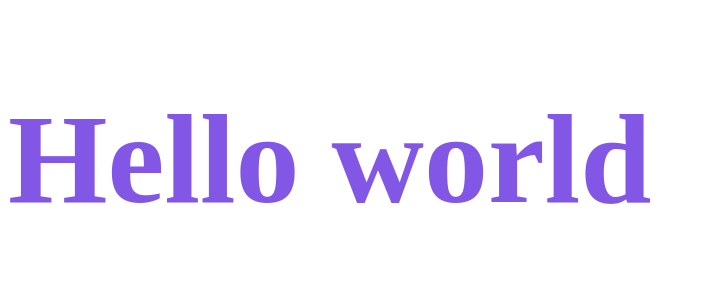
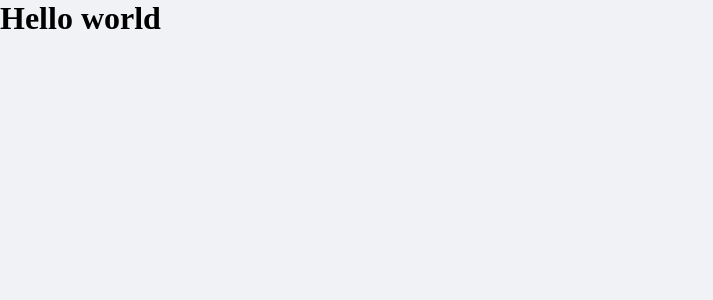
Before and after one commit to jvkass/dtmoney, a React (Create React App) app: page / in a window 1280 px wide. Shown: the top 300 px of the page, without its empty margins (0-713 px from the left). Built offline with nearby package versions, Linux system fonts and the light colour scheme.

Commit message:
Styled Global

```diff
--- a/public/index.html
+++ b/public/index.html
@@ -3,6 +3,7 @@
   <head>
     <meta charset="utf-8" />
     <meta name="viewport" content="width=device-width, initial-scale=1" />
+    <link rel="shortcut icon" href="favicon.png" type="image/png">
     <title>dtmoney</title>
   </head>
   <body>
--- a/src/App.tsx
+++ b/src/App.tsx
@@ -1,16 +1,10 @@
-import styled from 'styled-components';
-
-const Title = styled.h1`
-  font-size:64px;
-  color: #8257e6;
-`
+import { GlobalStyle } from "./styles/global";
 
 export function App() {
   return (
     <div className="App">
-      <Title>
-        <h1>Hello world</h1>
-      </Title>
+      <h1>Hello world</h1>
+      <GlobalStyle/>
     </div>
   );
 }
--- /dev/null
+++ b/src/styles/global.ts
@@ -0,0 +1,47 @@
+import { createGlobalStyle } from "styled-components";
+
+export const GlobalStyle = createGlobalStyle`
+    :root {
+        --background: #f0f2f5;
+        --red: #e52e4d;
+        --blue: #5429cc;
+
+        --blue-light: #6933ff;
+
+        --text-title: #363f5f;
+        --text-body: #969cb3;
+
+        --shape: #FFFFFF;
+    }
+
+    * {
+        margin: 0;
+        padding: 0;
+        box-sizing: border-box;
+    }
+
+    // font-size: 16px (Desktop)
+    html {
+        @media (max-width: 1080px) {
+           font-size : 93.75%; // 15px
+        }
+
+        @media (max-width: 720px){
+            font-size: 87.5%; // 14px
+        }
+    }
+
+    body {
+       background: var(--background);
+       -webkit-font-smoothing: antialiased;
+    }
+
+    button {
+        cursor: pointer;
+    }
+
+    [disabled]{
+        opacity: 0.6;
+        cursor: not-allowed;
+    }
+`
```
Also changed, not shown: public/favicon.png (renamed from public/$.png).
